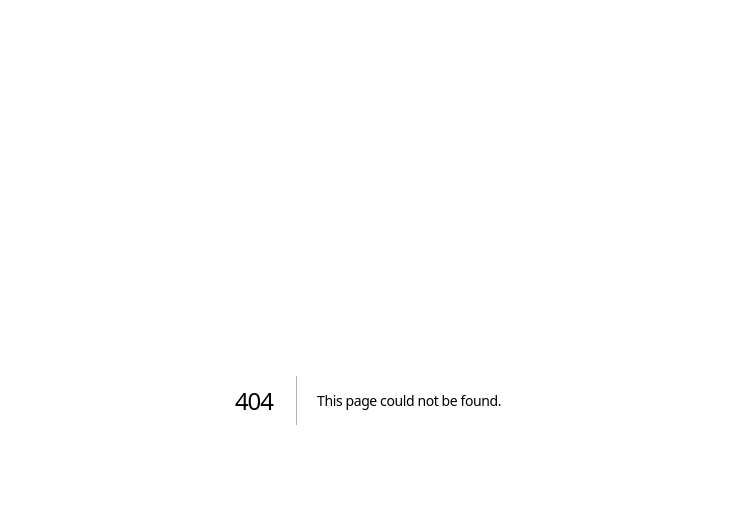
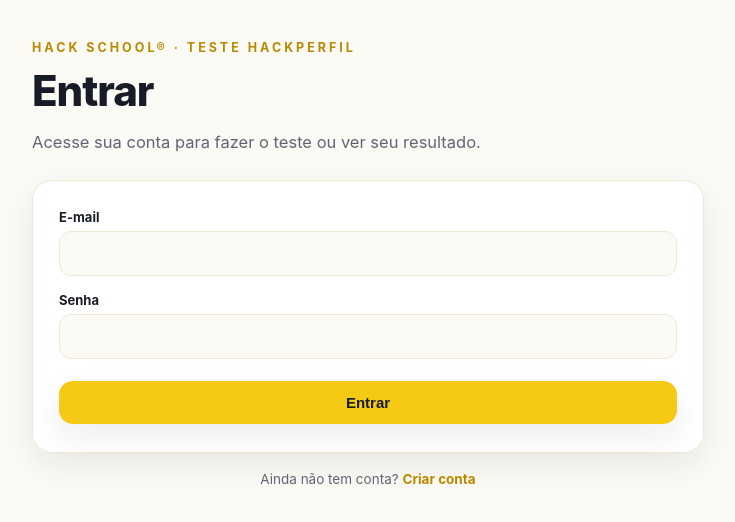
Before and after one commit to cleitonxadrez-stack/hackschool_site, a Next.js app: page /login in a window 1280 px wide. Before the commit this address had no page. Shown: the top 522 px of the page, without its empty margins (272-1007 px from the left). Built offline with nearby package versions, Linux system fonts and the light colour scheme.

Commit message:
Create page.tsx

```diff
--- /dev/null
+++ b/src/app/login/page.tsx
@@ -0,0 +1,78 @@
+"use client";
+
+import { useState, Suspense } from "react";
+import { useRouter, useSearchParams } from "next/navigation";
+import { signIn } from "next-auth/react";
+import Link from "next/link";
+
+function LoginForm() {
+  const router = useRouter();
+  const searchParams = useSearchParams();
+  const callbackUrl = searchParams.get("callbackUrl") || "/teste";
+
+  const [email, setEmail] = useState("");
+  const [password, setPassword] = useState("");
+  const [erro, setErro] = useState<string | null>(null);
+  const [carregando, setCarregando] = useState(false);
+
+  async function handleSubmit(e: React.FormEvent) {
+    e.preventDefault();
+    setErro(null);
+    setCarregando(true);
+    const res = await signIn("credentials", { email, password, redirect: false });
+    if (res?.error) {
+      setErro("E-mail ou senha incorretos.");
+      setCarregando(false);
+      return;
+    }
+    router.push(callbackUrl);
+  }
+
+  return (
+    <main className="molde">
+      <div className="olho">HACK SCHOOL® · Teste HackPerfil</div>
+      <h1>Entrar</h1>
+      <p className="sub">Acesse sua conta para fazer o teste ou ver seu resultado.</p>
+
+      <form className="card" onSubmit={handleSubmit}>
+        <label htmlFor="email">E-mail</label>
+        <input
+          id="email"
+          type="email"
+          value={email}
+          onChange={(e) => setEmail(e.target.value)}
+          required
+          autoComplete="email"
+        />
+
+        <label htmlFor="password">Senha</label>
+        <input
+          id="password"
+          type="password"
+          value={password}
+          onChange={(e) => setPassword(e.target.value)}
+          required
+          autoComplete="current-password"
+        />
+
+        {erro && <div className="erro">{erro}</div>}
+
+        <button type="submit" className="botao amarelo full" style={{ marginTop: 22 }} disabled={carregando}>
+          {carregando ? "Entrando…" : "Entrar"}
+        </button>
+      </form>
+
+      <p className="nota">
+        Ainda não tem conta? <Link href="/cadastro">Criar conta</Link>
+      </p>
+    </main>
+  );
+}
+
+export default function LoginPage() {
+  return (
+    <Suspense fallback={null}>
+      <LoginForm />
+    </Suspense>
+  );
+}
```
